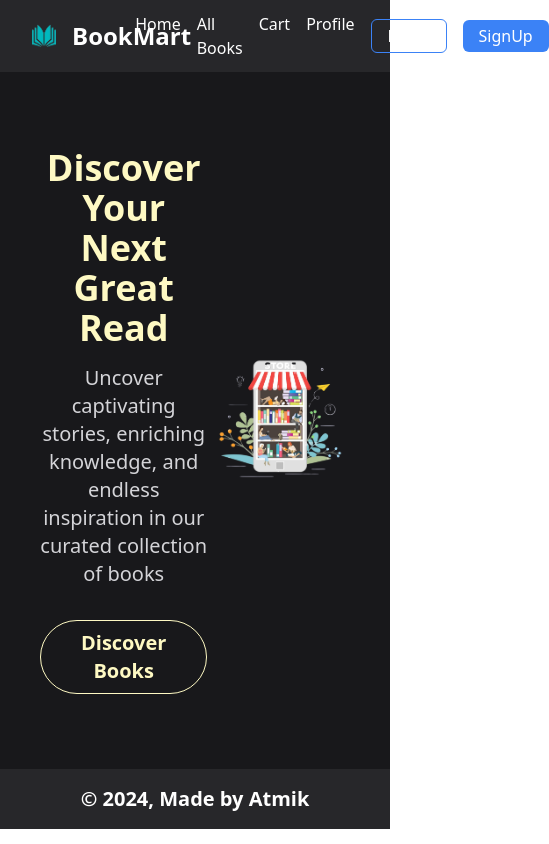
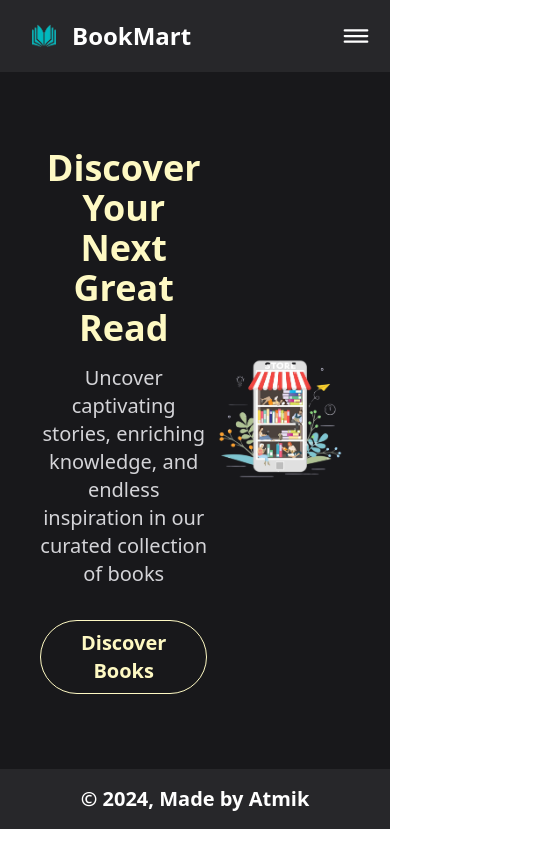
Before and after one commit to atmiktumane/BookMart, a React (Vite) app in the folder frontend/: page / in a window 390 px wide. Shown: the whole page, 549 px wide, since content can reach past the window. Built offline with nearby package versions, Linux system fonts and the light colour scheme.

Commit message:
Responsive - Navbar (header section) and add react-icons

```diff
--- a/frontend/package.json
+++ b/frontend/package.json
@@ -12,6 +12,7 @@
   "dependencies": {
     "react": "^18.2.0",
     "react-dom": "^18.2.0",
+    "react-icons": "^5.2.1",
     "react-router-dom": "^6.23.1"
   },
   "devDependencies": {
--- a/frontend/src/components/Header.jsx
+++ b/frontend/src/components/Header.jsx
@@ -1,8 +1,11 @@
-import React from "react";
+import React, { useState } from "react";
 import { Link } from "react-router-dom";
 import logo from "../assets/logo.png";
+import { IoReorderThreeOutline, IoClose } from "react-icons/io5";
 
 export const Header = () => {
+  const [mobileNav, setMobileNav] = useState("hidden");
+
   const links = [
     {
       title: "Home",
@@ -32,21 +35,34 @@ export const Header = () => {
       </li>
     );
   });
+
+  const hideMobileNav = () => {
+    mobileNav === "hidden" ? setMobileNav("visible") : setMobileNav("hidden");
+  };
+
   return (
-    <header className="flex justify-between items-center bg-zinc-800 text-white px-4 py-2">
+    <>
+      <header className="relative z-50 flex justify-between items-center bg-zinc-800 text-white px-4 py-2">
+        {/* Logo and Brand Name */}
         <Link to="/" className="flex items-center">
           <img className="h-14" src={logo} alt="logo" />
           <span className="text-2xl font-semibold">BookMart</span>
         </Link>
 
-      <div className="nav-links-bookmart flex items-center gap-4">
+        {/* Navbar */}
+        <div className="nav-links-bookmart hidden md:flex items-center gap-4">
+          {/* Nav Menu */}
           <ul className="text-white flex gap-4">{renderNavlink}</ul>
+
+          {/* Login Button */}
           <Link
             to="/login"
             className="border border-blue-500 hover:bg-slate-200 hover:text-zinc-900 transition-all duration-500 px-4 py-1 rounded-md"
           >
             Login
           </Link>
+
+          {/* Signup Button */}
           <Link
             to="/sign-up"
             className="bg-blue-500 hover:bg-slate-200 hover:text-zinc-900 transition-all duration-500 px-4 py-1 rounded-md"
@@ -54,6 +70,43 @@ export const Header = () => {
             SignUp
           </Link>
         </div>
+
+        {/* Responsive - Mobile View Nav Button */}
+        <button
+          className="block md:hidden text-4xl hover:text-slate-400"
+          onClick={hideMobileNav}
+        >
+          {mobileNav === "hidden" ? <IoReorderThreeOutline /> : <IoClose />}
+        </button>
       </header>
+
+      {/* Responsive - Mobile View Navbar */}
+      <div
+        className={`${mobileNav} md:hidden absolute z-40 top-0 left-0 w-full h-screen bg-zinc-800 flex flex-col items-center justify-center`}
+      >
+        {/* Nav Menu */}
+        <ul className="text-white text-2xl space-y-6" onClick={hideMobileNav}>
+          {renderNavlink}
+        </ul>
+
+        {/* Login Button */}
+        <Link
+          to="/login"
+          className="mt-20 border border-blue-500 hover:bg-slate-200 text-xl text-white hover:text-zinc-900 transition-all duration-500 px-8 py-1 rounded-md"
+          onClick={hideMobileNav}
+        >
+          Login
+        </Link>
+
+        {/* Signup Button */}
+        <Link
+          to="/sign-up"
+          className="mt-4 bg-blue-500 hover:bg-slate-200 text-xl text-white hover:text-zinc-900 transition-all duration-500 px-7 py-1 rounded-md"
+          onClick={hideMobileNav}
+        >
+          SignUp
+        </Link>
+      </div>
+    </>
   );
 };
```
Also changed, not shown: 1 other file (tests, documents, lock files or other folders). Lines whose indentation alone changed are shown as unchanged.
